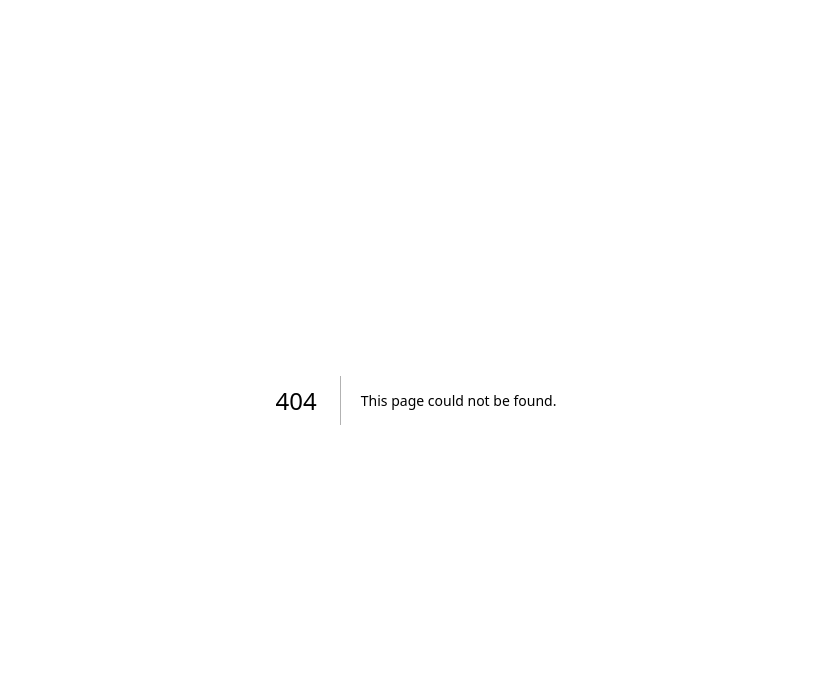
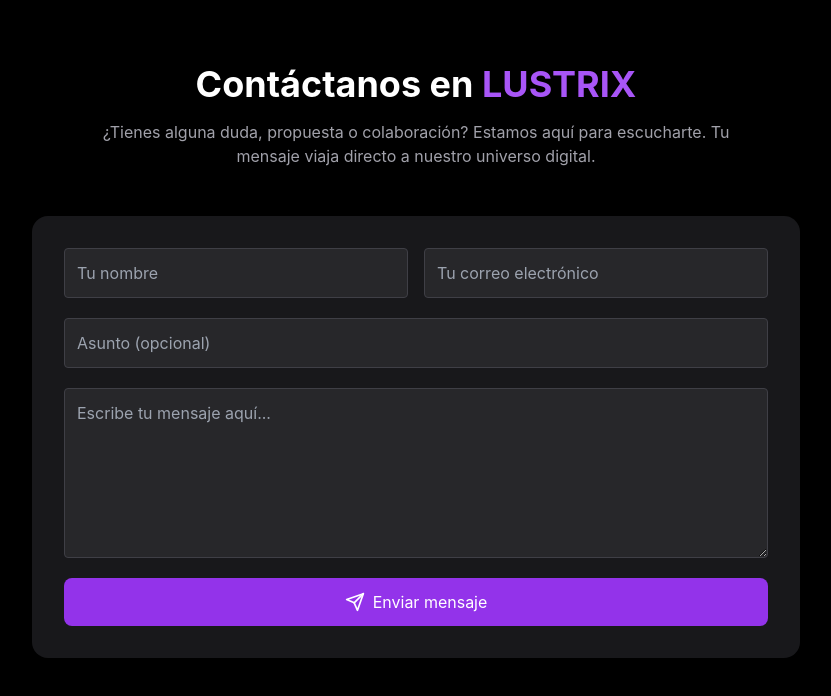
Before and after one commit to LUSTRIX-XXX/lustrix-app, a Next.js app: page /contacto in a window 1280 px wide. Before the commit this address had no page. Shown: the top 696 px of the page, without its empty margins (224-1055 px from the left). Built offline with nearby package versions, Linux system fonts and the light colour scheme.

Commit message:
Create contacto.js

```diff
--- /dev/null
+++ b/pages/contacto.js
@@ -0,0 +1,102 @@
+import { useState } from "react";
+import { Send, CheckCircle2 } from "lucide-react";
+
+export default function Contacto() {
+  const [form, setForm] = useState({
+    nombre: "",
+    email: "",
+    asunto: "",
+    mensaje: "",
+  });
+
+  const [enviado, setEnviado] = useState(false);
+
+  const handleChange = (e) => {
+    setForm({ ...form, [e.target.name]: e.target.value });
+  };
+
+  const handleSubmit = (e) => {
+    e.preventDefault();
+
+    if (!form.nombre || !form.email || !form.mensaje) return alert("Por favor, completa todos los campos.");
+    setEnviado(true);
+
+    // Reset form (solo simulación visual)
+    setTimeout(() => {
+      setForm({ nombre: "", email: "", asunto: "", mensaje: "" });
+      setEnviado(false);
+    }, 3000);
+  };
+
+  return (
+    <div className="min-h-screen bg-black text-white px-6 py-16 flex flex-col items-center">
+      {/* Encabezado */}
+      <h1 className="text-4xl font-bold mb-4 text-center">
+        Contáctanos en <span className="text-purple-500">LUSTRIX</span>
+      </h1>
+      <p className="text-zinc-400 mb-12 text-center max-w-2xl">
+        ¿Tienes alguna duda, propuesta o colaboración? Estamos aquí para escucharte.
+        Tu mensaje viaja directo a nuestro universo digital.
+      </p>
+
+      {/* Formulario */}
+      <div className="bg-zinc-900 p-8 rounded-2xl shadow-lg w-full max-w-3xl">
+        {enviado ? (
+          <div className="flex flex-col items-center justify-center py-12">
+            <CheckCircle2 className="w-16 h-16 text-green-400 mb-4" />
+            <h2 className="text-2xl font-semibold mb-2">¡Mensaje enviado!</h2>
+            <p className="text-zinc-400 text-center max-w-md">
+              Gracias por contactarnos. Nos pondremos en contacto contigo muy pronto 💜
+            </p>
+          </div>
+        ) : (
+          <form onSubmit={handleSubmit} className="flex flex-col gap-5">
+            <div className="grid md:grid-cols-2 gap-4">
+              <input
+                type="text"
+                name="nombre"
+                placeholder="Tu nombre"
+                value={form.nombre}
+                onChange={handleChange}
+                className="p-3 rounded bg-zinc-800 text-white border border-zinc-700 focus:outline-none focus:ring-2 focus:ring-purple-500"
+              />
+              <input
+                type="email"
+                name="email"
+                placeholder="Tu correo electrónico"
+                value={form.email}
+                onChange={handleChange}
+                className="p-3 rounded bg-zinc-800 text-white border border-zinc-700 focus:outline-none focus:ring-2 focus:ring-purple-500"
+              />
+            </div>
+
+            <input
+              type="text"
+              name="asunto"
+              placeholder="Asunto (opcional)"
+              value={form.asunto}
+              onChange={handleChange}
+              className="p-3 rounded bg-zinc-800 text-white border border-zinc-700 focus:outline-none focus:ring-2 focus:ring-purple-500"
+            />
+
+            <textarea
+              name="mensaje"
+              placeholder="Escribe tu mensaje aquí..."
+              value={form.mensaje}
+              onChange={handleChange}
+              rows="6"
+              className="p-3 rounded bg-zinc-800 text-white border border-zinc-700 focus:outline-none focus:ring-2 focus:ring-purple-500"
+            />
+
+            <button
+              type="submit"
+              className="py-3 bg-purple-600 rounded-lg hover:bg-purple-700 transition flex justify-center items-center gap-2"
+            >
+              <Send className="w-5 h-5" /> Enviar mensaje
+            </button>
+          </form>
+        )}
+      </div>
+    </div>
+  );
+}
```
